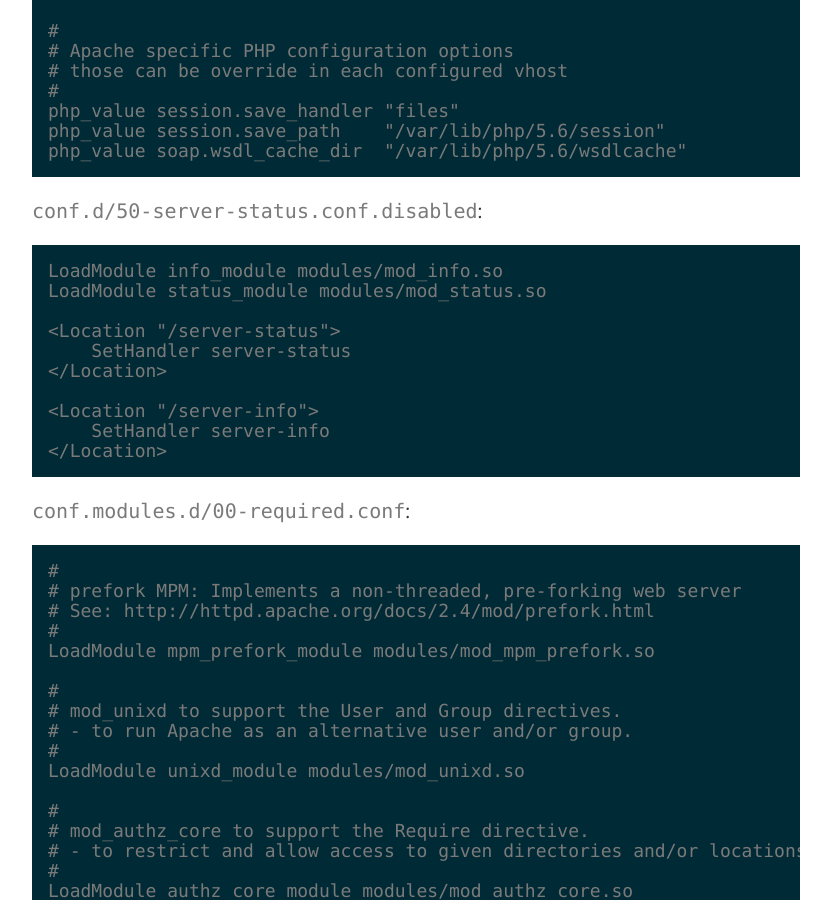
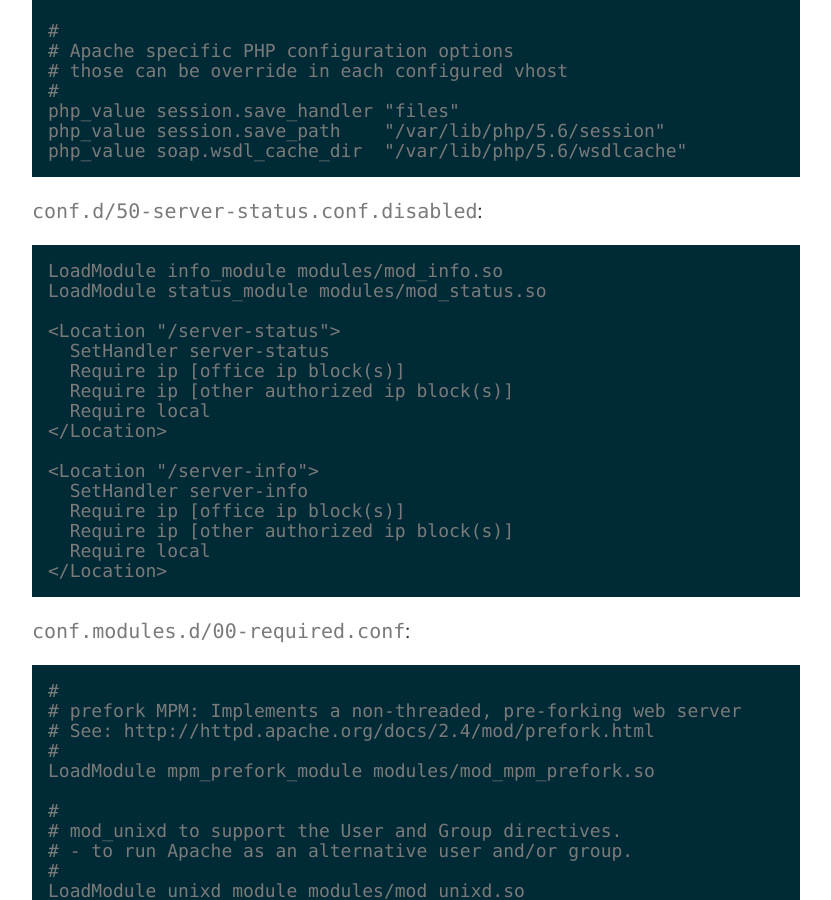
Before and after one commit to mattymaloney/mattymaloney.github.io, a Jekyll site: the page built from _posts/2016-03-28-apache-php-wordpress-phpmyadmin-aws-vpc-ec2-linux-rds-mariadb.md, in a window 1280 px wide and 900 px high, scrolled down 5966 px. Shown: the whole window, without its empty margins (224-1055 px from the left). Built offline with Jekyll 4.4.1, drawn with Linux system fonts in a browser that asks for light colours.

Commit message:
Created 2016-03-28-apache-php-wordpress-phpmyadmin-aws-vpc-ec2-linux-rds-mariadb.md

````diff
--- a/_posts/2016-03-28-apache-php-wordpress-phpmyadmin-aws-vpc-ec2-linux-rds-mariadb.md
+++ b/_posts/2016-03-28-apache-php-wordpress-phpmyadmin-aws-vpc-ec2-linux-rds-mariadb.md
@@ -159,11 +159,17 @@ LoadModule info_module modules/mod_info.so
 LoadModule status_module modules/mod_status.so
 
 <Location "/server-status">
-    SetHandler server-status
+  SetHandler server-status
+  Require ip [office ip block(s)]
+  Require ip [other authorized ip block(s)]
+  Require local
 </Location>
 
 <Location "/server-info">
-    SetHandler server-info
+  SetHandler server-info
+  Require ip [office ip block(s)]
+  Require ip [other authorized ip block(s)]
+  Require local
 </Location>
 ```
 
````
